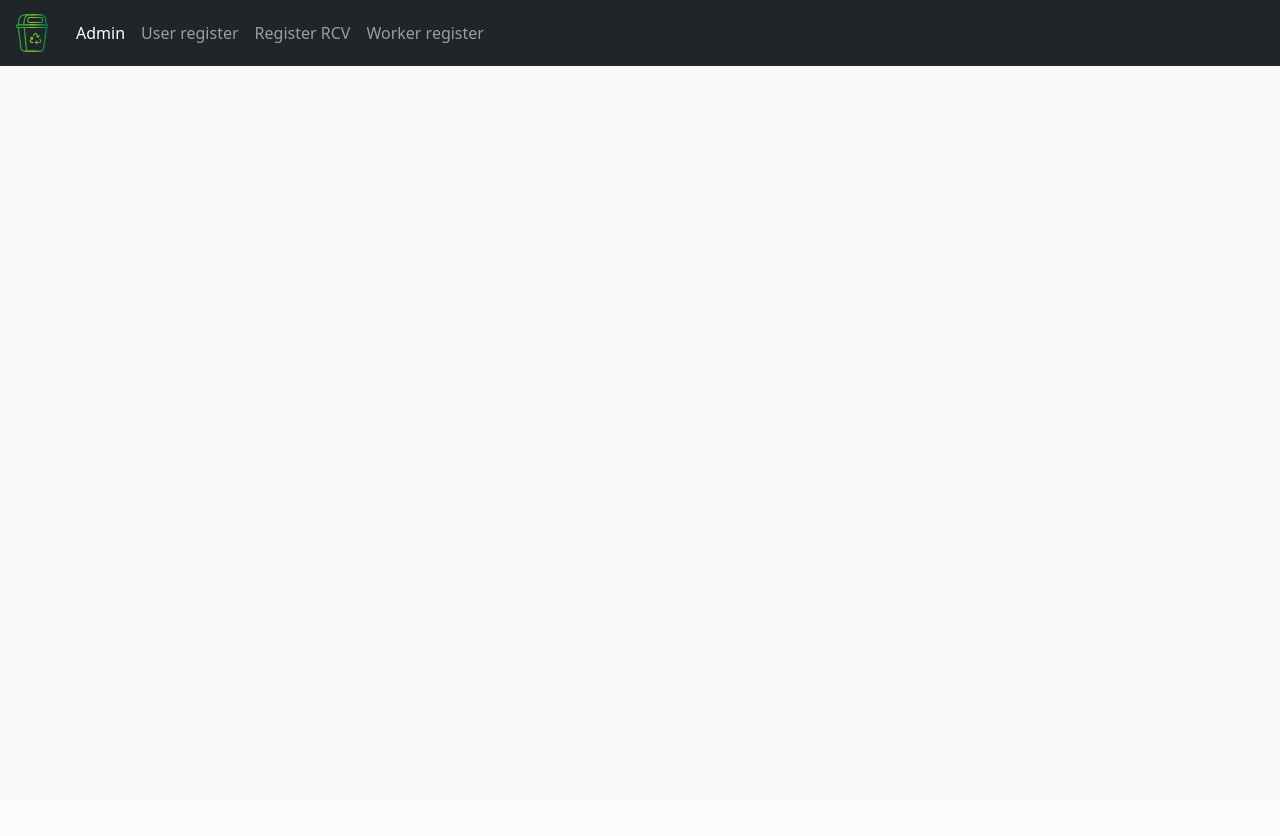
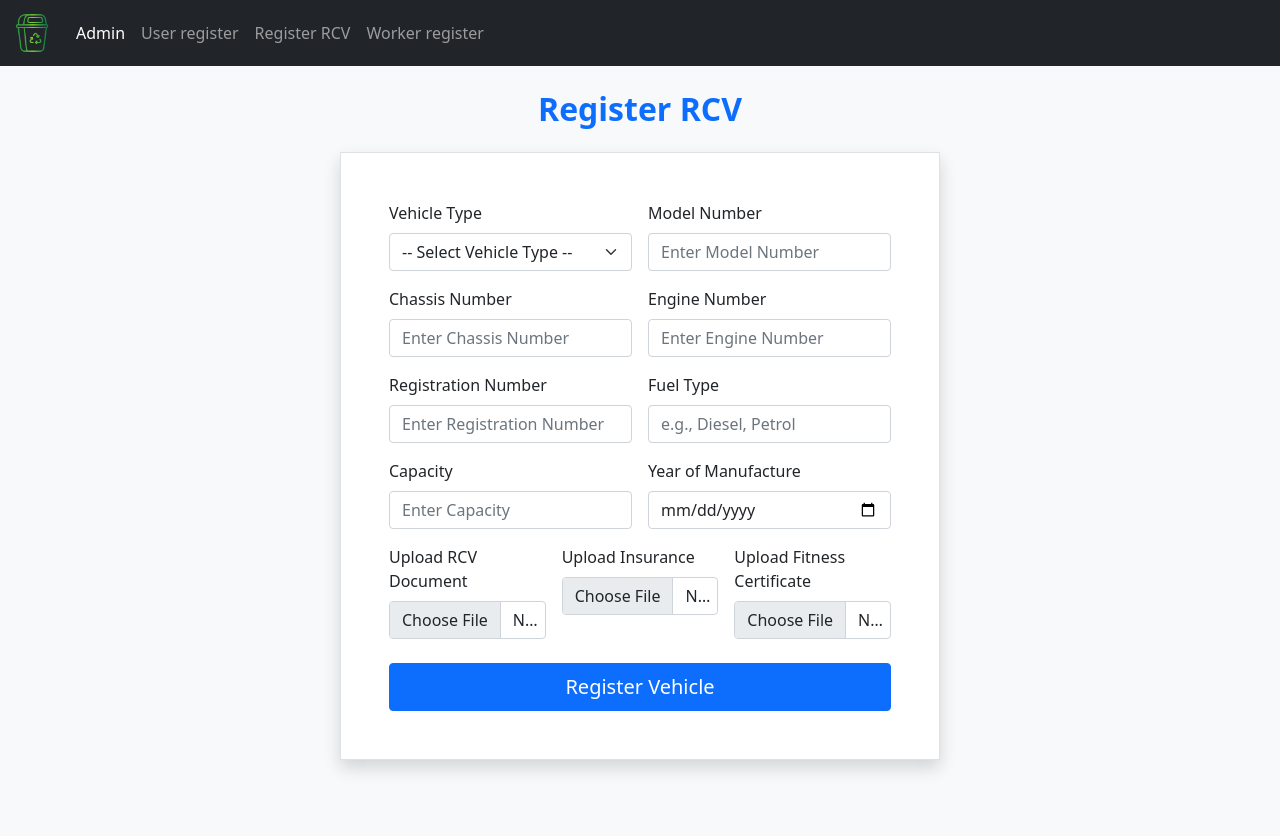
Before and after one commit to gargasaha/MrBin, an ASP.NET Core app: page /Home/registerRCV in a window 1280 px wide. Before the commit the page ends 66 px from the top, so only its background shows below. Run offline with ASP.NET Core 8, Linux system fonts and the light colour scheme; style sheets or scripts are compiled from the project's sources.

Commit message:
working in registerRCV

```diff
--- a/Views/Home/registerRCV.cshtml
+++ b/Views/Home/registerRCV.cshtml
@@ -1,3 +1,93 @@
-<form asp-action="registerRCV" method="post">
+@model MrBin.Models.RCV
 
+<h2 class="mb-4 text-center fw-bold text-primary my-4">Register RCV</h2>
+<form asp-action="registerRCV" method="post" enctype="multipart/form-data" class="border p-5 rounded-4 shadow bg-white mx-auto" style="max-width: 600px;">
+    <div class="row g-3">
+        <div class="col-md-6">
+            <label asp-for="vehicleType" class="form-label fw-semibold">Vehicle Type</label>
+            <select asp-for="vehicleType" class="form-select" id="vehicleType" onclick="console.log(this.value)">
+                <option value="">-- Select Vehicle Type --</option>
+                <option value="Truck">Truck</option>
+                <option value="Van">Van</option>
+            </select>
+        </div>
+        <div class="col-md-6">
+            <label asp-for="vehicleModelNumber" class="form-label fw-semibold">Model Number</label>
+            <input asp-for="vehicleModelNumber" class="form-control" placeholder="Enter Model Number" />
+        </div>
+        <div class="col-md-6">
+            <label asp-for="vehicleChassisNumber" class="form-label fw-semibold">Chassis Number</label>
+            <input asp-for="vehicleChassisNumber" class="form-control" placeholder="Enter Chassis Number" />
+        </div>
+        <div class="col-md-6">
+            <label asp-for="vehicleEngineNumber" class="form-label fw-semibold">Engine Number</label>
+            <input asp-for="vehicleEngineNumber" class="form-control" placeholder="Enter Engine Number" />
+        </div>
+        <div class="col-md-6">
+            <label asp-for="vehcleRegistrationNumber" class="form-label fw-semibold">Registration Number</label>
+            <input asp-for="vehcleRegistrationNumber" class="form-control" placeholder="Enter Registration Number" />
+        </div>
+        <div class="col-md-6">
+            <label asp-for="vehicleFuelType" class="form-label fw-semibold">Fuel Type</label>
+            <input asp-for="vehicleFuelType" class="form-control" placeholder="e.g., Diesel, Petrol" />
+        </div>
+        <div class="col-md-6">
+            <label asp-for="vehicleCapacity" class="form-label fw-semibold">Capacity</label>
+            <input asp-for="vehicleCapacity" class="form-control" placeholder="Enter Capacity" />
+        </div>
+        <div class="col-md-6">
+            <label asp-for="vehicleYearOfManufacture" class="form-label fw-semibold">Year of Manufacture</label>
+            <input asp-for="vehicleYearOfManufacture" type="date" class="form-control" />
+        </div>
+        <div class="col-md-4">
+            <label asp-for="vehicleRCV" class="form-label fw-semibold">Upload RCV Document</label>
+            <input asp-for="vehicleRCV" type="file" class="form-control" />
+        </div>
+        <div class="col-md-4">
+            <label asp-for="vehicleInsurance" class="form-label fw-semibold">Upload Insurance</label>
+            <input asp-for="vehicleInsurance" type="file" class="form-control" />
+        </div>
+        <div class="col-md-4">
+            <label asp-for="vehicleFitnessCertificate" class="form-label fw-semibold">Upload Fitness Certificate</label>
+            <input asp-for="vehicleFitnessCertificate" type="file" class="form-control" />
+        </div>
+    </div>
+    <button type="submit" class="btn btn-primary w-100 mt-4 py-2 fs-5" onclick="return checkFieldValidation()">Register Vehicle</button>
 </form>
+<script>
+    function checkFieldValidation(){
+        var vehicleId = document.getElementById("vehicleId").value;
+        var vehicleType = document.getElementById("vehicleType").value;
+        var vehicleModelNumber = document.getElementById("vehicleModelNumber").value;
+        var vehicleChassisNumber = document.getElementById("vehicleChassisNumber").value;
+        var vehicleEngineNumber = document.getElementById("vehicleEngineNumber").value;
+        var vehcleRegistrationNumber = document.getElementById("vehcleRegistrationNumber").value;
+        var vehicleFuelType = document.getElementById("vehicleFuelType").value;
+        var vehicleCapacity = document.getElementById("vehicleCapacity").value;
+        var vehicleYearOfManufacture = document.getElementById("vehicleYearOfManufacture").value;
+
+        if (!vehicleId || !vehicleType || !vehicleModelNumber || !vehicleChassisNumber || !vehicleEngineNumber || !vehcleRegistrationNumber || !vehicleFuelType || !vehicleCapacity || !vehicleYearOfManufacture) {
+            document.getElementById("vehicleId").style.borderBlock= "2px solid red";
+            document.getElementById("vehicleType").style.borderBlock= "2px solid red";
+            document.getElementById("vehicleModelNumber").style.borderBlock= "2px solid red";
+            document.getElementById("vehicleChassisNumber").style.borderBlock= "2px solid red";
+            document.getElementById("vehicleEngineNumber").style.borderBlock= "2px solid red";
+            document.getElementById("vehcleRegistrationNumber").style.borderBlock= "2px solid red";
+            document.getElementById("vehicleFuelType").style.borderBlock= "2px solid red";
+            document.getElementById("vehicleCapacity").style.borderBlock= "2px solid red";
+            document.getElementById("vehicleYearOfManufacture").style.borderBlock= "2px solid red";
+            return false;
+        }
+        else{
+            document.getElementById("vehicleId").style.border = "";
+            document.getElementById("vehicleType").style.border = "";
+            document.getElementById("vehicleModelNumber").style.border = "";
+            document.getElementById("vehicleChassisNumber").style.border = "";
+            document.getElementById("vehicleEngineNumber").style.border = "";
+            document.getElementById("vehcleRegistrationNumber").style.border = "";
+            document.getElementById("vehicleFuelType").style.border = "";
+            document.getElementById("vehicleCapacity").style.border = "";
+            document.getElementById("vehicleYearOfManufacture").style.border = "";
+        }
+    }
+</script>
```
Also changed, not shown: Models/RCV.cs (added, +17 -0 lines), DAL/RCVDAL.cs (added), 9 other files.
